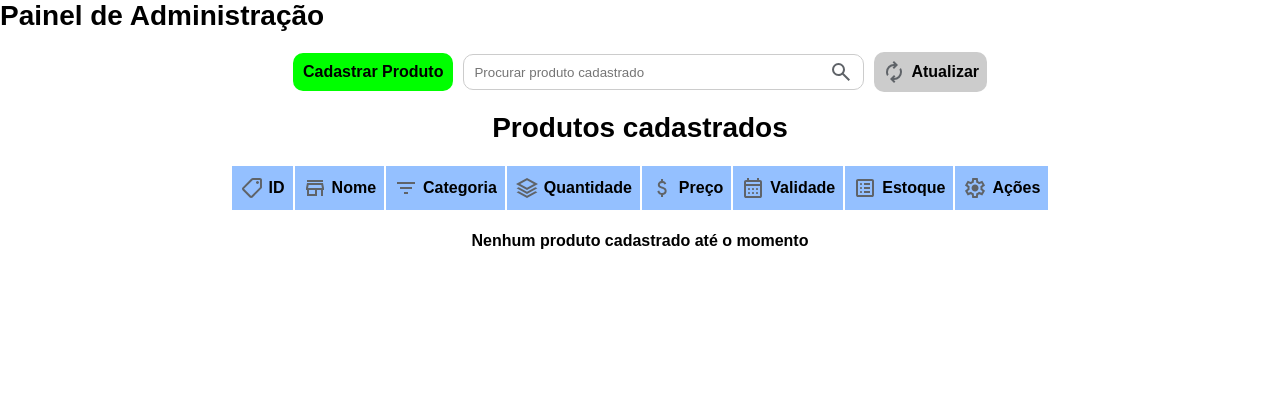
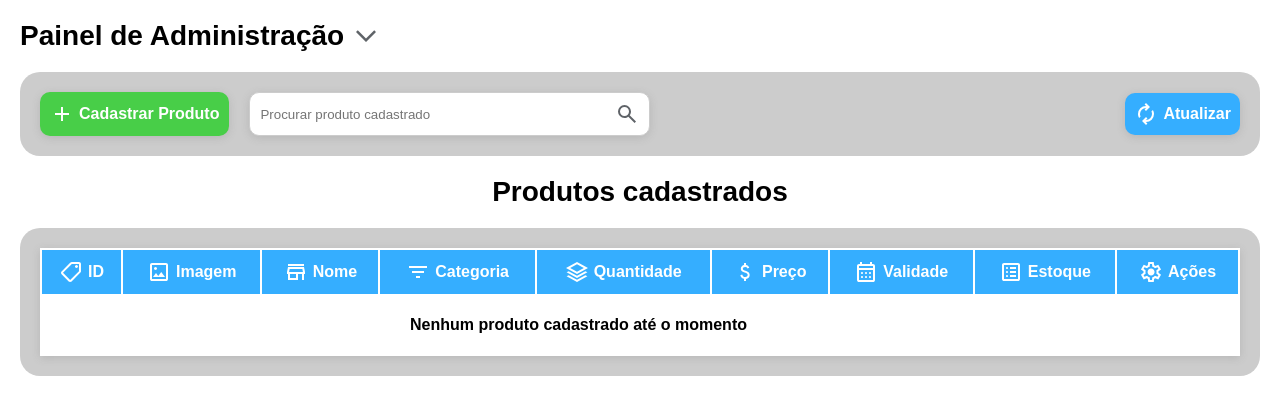
Before and after one commit to thomazandreywalicoski/curso-php, a PHP site: page /produtos.php?id=1 in a window 1280 px wide. Shown: the top 415 px of the page. Run offline with PHP 8.4, Linux system fonts and the light colour scheme; data that the repository does not hold is empty.

Commit message:
Adicionado no layout no painel de controle

```diff
--- a/crud_produtos/estilo/pagina_administracao/pagina_administracao.css
+++ b/crud_produtos/estilo/pagina_administracao/pagina_administracao.css
@@ -2,6 +2,11 @@
     margin: 0px;
     padding: 0px;
     box-sizing: border-box;
+}
+
+body {
+    display: flex;
+    justify-content: center;
 }
 
 .titulo-painel-administracao {
@@ -9,31 +14,60 @@
     font-size: 14px;
     font-weight: 600;
     margin-bottom: 20px;
+    width: 100%;
+    text-align: start;
+    display: flex;
+    align-items: center;
+    gap: 10px;
+}
+
+.titulo-painel-administracao svg {
+    transform: rotate(90deg);
 }
 
 .container-produtos-cadastrados {
     display: flex;
     flex-direction: column;
     align-items: center;
+    justify-content: center;
+    max-width: 1280px;
+    width: 100%;
+    padding: 20px;
 }
 
 .painel-administracao {
     display: flex;
     margin-bottom: 10px;
     align-items: center;
+    background-color: #ccc;
+    padding: 20px;
+    border-radius: 20px;
+    width: 100%;
+    justify-content: space-between;
+}
+
+.painel-administracao-cadastro {
+    display: flex;
+    align-items: center;
+    justify-content: center;
+    gap: 10px;
 }
 
 .btn-cadastrar {
-    display: inline-block;
-    background-color: rgb(0, 255, 0);
+    display: flex;
+    align-items: center;
+    justify-content: center;
+    gap: 5px;
+    background-color: rgb(72, 206, 72);
     padding: 10px;
     font-family: Arial, Helvetica, sans-serif;
     font-weight: 600;
     border-radius: 10px;
     text-decoration: none;
-    color: black;
+    color: #ffffff;
     cursor: pointer;
     margin-right: 10px;
+    box-shadow: rgba(99, 99, 99, 0.2) 0px 2px 8px 0px;
 }
 
 .pesquisar-produto-cadastrado {
@@ -42,8 +76,10 @@
     justify-content: center;
     gap: 5px;
     border: 1px solid #ccc;
-    padding: 5px 10px;
+    padding: 9px 10px;
     border-radius: 10px;
+    background-color: #fff;
+    box-shadow: rgba(99, 99, 99, 0.2) 0px 2px 8px 0px;
 }
 
 .pesquisar-produto-cadastrado input {
@@ -62,17 +98,18 @@
     align-items: center;
     justify-content: center;
     gap: 5px;
-    background-color: #ccc;
-    padding: 8px;
+    background-color: #35aeff;
+    padding: 9px;
     border-radius: 10px;
     text-decoration: none;
     margin-left: 10px;
+    box-shadow: rgba(99, 99, 99, 0.2) 0px 2px 8px 0px;
 }
 
 .atualizar-tabela p {
     font-family: Arial, Helvetica, sans-serif;
     font-weight: 600;
-    color: black;
+    color: rgb(255, 255, 255);
 }
 
 .titulo-tabela {
@@ -82,8 +119,17 @@
 
 }
 
+.tabela-produtos-cadastrados {
+    background-color: #ccc;
+    padding: 20px;
+    border-radius: 20px;
+    width: 100%;
+}
+
 table {
-    background-color: white;
+    background-color: rgb(255, 255, 255);
+    width: 100%;
+    box-shadow: rgba(99, 99, 99, 0.2) 0px 2px 8px 0px;
 }
 
 p {
@@ -91,7 +137,9 @@ p {
 }
 
 .cabecalho-tabela {
-    background-color: #94c0ff;
+    background-color: #35AEFF;
+    border-radius: 50px;
+    color: #fff;
 }
 
 .informacao-tabela {
@@ -108,11 +156,20 @@ p {
     font-family: Arial, Helvetica, sans-serif;
     text-align: center;
     font-weight: 600;
-    padding-top: 20px;
+    padding: 20px 0px;
 }
 
 .corpo-tabela:nth-child(even) {
-    background-color:#77b0ff6e;
+    background-color:#cfe9ff;
+}
+
+.corpo-tabela:nth-child(even):hover {
+    background-color: #0294f5;
+}
+
+tr:hover {
+    background-color: #0294f5;
+    color: #fff;
 }
 
 .dado-produto {
@@ -146,18 +203,18 @@ p {
     display: flex;
     align-items: center;
     justify-content: center;
-    background-color: #ffd889;
+    background-color: #ffb300;
     padding: 5px;
     border-radius: 8px;
-    border: 1px solid #ffaa00;
+    box-shadow: rgba(99, 99, 99, 0.2) 0px 2px 8px 0px;
 }
 
 .deletar-produto {
     display: flex;
     align-items: center;
     justify-content: center;
-    background-color: #ff9696;
+    background-color: #ff0000;
     padding: 5px;
     border-radius: 8px;
-    border: 1px solid red;
+    box-shadow: rgba(99, 99, 99, 0.2) 0px 2px 8px 0px;
 }
--- a/crud_produtos/produtos.php
+++ b/crud_produtos/produtos.php
@@ -127,25 +127,33 @@
     </div>
 
 
-    <div class="titulo-painel-administracao">
-        <h1>Painel de Administração</h1>
-    </div>
+
 
 
 
     <div class="container-produtos-cadastrados">
+
+        <div class="titulo-painel-administracao">
+            <h1>Painel de Administração</h1>
+            <svg xmlns="http://www.w3.org/2000/svg" height="24px" viewBox="0 -960 960 960" width="24px" fill="#5f6368"><path d="m321-80-71-71 329-329-329-329 71-71 400 400L321-80Z"/></svg>
+        </div>
+
         <div class="painel-administracao">
+            <div class="painel-administracao-cadastro">
                 <div onclick="abrirCadastrarProdutos()" class="btn-cadastrar">
-                    Cadastrar Produto
+                    <svg xmlns="http://www.w3.org/2000/svg" height="24px" viewBox="0 -960 960 960" width="24px" fill="#fff"><path d="M440-440H200v-80h240v-240h80v240h240v80H520v240h-80v-240Z"/>
+                    </svg>
+                    <p>Cadastrar Produto</p>
                 </div>
                 <div class="pesquisar-produto-cadastrado">
                     <input type="search" placeholder="Procurar produto cadastrado">
                     <svg xmlns="http://www.w3.org/2000/svg" height="24px" viewBox="0 -960 960 960" width="24px" fill="#5f6368"><path d="M784-120 532-372q-30 24-69 38t-83 14q-109 0-184.5-75.5T120-580q0-109 75.5-184.5T380-840q109 0 184.5 75.5T640-580q0 44-14 83t-38 69l252 252-56 56ZM380-400q75 0 127.5-52.5T560-580q0-75-52.5-127.5T380-760q-75 0-127.5 52.5T200-580q0 75 52.5 127.5T380-400Z"/>
                     </svg>
                 </div>
+            </div>
             <div>
                 <a id="atualizar" href="produtos.php" class="atualizar-tabela">
-                    <svg xmlns="http://www.w3.org/2000/svg" height="24px" viewBox="0 -960 960 960" width="24px" fill="#5f6368"><path d="M204-318q-22-38-33-78t-11-82q0-134 93-228t227-94h7l-64-64 56-56 160 160-160 160-56-56 64-64h-7q-100 0-170 70.5T240-478q0 26 6 51t18 49l-60 60ZM481-40 321-200l160-160 56 56-64 64h7q100 0 170-70.5T720-482q0-26-6-51t-18-49l60-60q22 38 33 78t11 82q0 134-93 228t-227 94h-7l64 64-56 56Z"/>
+                    <svg xmlns="http://www.w3.org/2000/svg" height="24px" viewBox="0 -960 960 960" width="24px" fill="#fff"><path d="M204-318q-22-38-33-78t-11-82q0-134 93-228t227-94h7l-64-64 56-56 160 160-160 160-56-56 64-64h-7q-100 0-170 70.5T240-478q0 26 6 51t18 49l-60 60ZM481-40 321-200l160-160 56 56-64 64h7q100 0 170-70.5T720-482q0-26-6-51t-18-49l60-60q22 38 33 78t11 82q0 134-93 228t-227 94h-7l64 64-56 56Z"/>
                     </svg>
                     <p>Atualizar</p>
                 </a>
@@ -169,7 +177,7 @@
 
                         <th class="coluna-tabela">
                             <div class="informacao-tabela">
-                                <svg class="icone-coluna" xmlns="http://www.w3.org/2000/svg" height="24px" viewBox="0 -960 960 960" width="24px" fill="#5f6368">
+                                <svg class="icone-coluna" xmlns="http://www.w3.org/2000/svg" height="24px" viewBox="0 -960 960 960" width="24px" fill="#fff">
                                     <path d="M446-80q-15 0-30-6t-27-18L103-390q-12-12-17.5-26.5T80-446q0-15 5.5-30t17.5-27l352-353q11-11 26-17.5t31-6.5h287q33 0 56.5 23.5T879-800v287q0 16-6 30.5T856-457L503-104q-12 12-27 18t-30 6Zm0-80 353-354v-286H513L160-446l286 286Zm253-480q25 0 42.5-17.5T759-700q0-25-17.5-42.5T699-760q-25 0-42.5 17.5T639-700q0 25 17.5 42.5T699-640ZM480-480Z"/>
                                 </svg>
                                 <p>ID</p>
@@ -177,7 +185,15 @@
                         </th>
                         <th class="coluna-tabela">
                             <div class="informacao-tabela">
-                                <svg xmlns="http://www.w3.org/2000/svg" height="24px" viewBox="0 -960 960 960" width="24px" fill="#5f6368">
+                                <svg xmlns="http://www.w3.org/2000/svg" height="24px" viewBox="0 -960 960 960" width="24px" fill="#fff">
+                                    <path d="M200-120q-33 0-56.5-23.5T120-200v-560q0-33 23.5-56.5T200-840h560q33 0 56.5 23.5T840-760v560q0 33-23.5 56.5T760-120H200Zm0-80h560v-560H200v560Zm40-80h480L570-480 450-320l-90-120-120 160Zm-40 80v-560 560Zm140-360q25 0 42.5-17.5T400-620q0-25-17.5-42.5T340-680q-25 0-42.5 17.5T280-620q0 25 17.5 42.5T340-560Z"/>
+                                </svg>
+                                <p>Imagem</p>
+                            </div>
+                        </th>
+                        <th class="coluna-tabela">
+                            <div class="informacao-tabela">
+                                <svg xmlns="http://www.w3.org/2000/svg" height="24px" viewBox="0 -960 960 960" width="24px" fill="#fff">
                                     <path d="M160-720v-80h640v80H160Zm0 560v-240h-40v-80l40-200h640l40 200v80h-40v240h-80v-240H560v240H160Zm80-80h240v-160H240v160Zm-38-240h556-556Zm0 0h556l-24-120H226l-24 120Z"/>
                                 </svg>
                                 <p>Nome</p>
@@ -185,7 +201,7 @@
                         </th>
                         <th class="coluna-tabela">
                             <div class="informacao-tabela">
-                                <svg xmlns="http://www.w3.org/2000/svg" height="24px" viewBox="0 -960 960 960" width="24px" fill="#5f6368">
+                                <svg xmlns="http://www.w3.org/2000/svg" height="24px" viewBox="0 -960 960 960" width="24px" fill="#fff">
                                     <path d="M400-240v-80h160v80H400ZM240-440v-80h480v80H240ZM120-640v-80h720v80H120Z"/>
                                 </svg>
                                 <p>Categoria</p>
@@ -193,7 +209,7 @@
                         </th>
                         <th class="coluna-tabela">
                             <div class="informacao-tabela">
-                                <svg xmlns="http://www.w3.org/2000/svg" height="24px" viewBox="0 -960 960 960" width="24px" fill="#5f6368">
+                                <svg xmlns="http://www.w3.org/2000/svg" height="24px" viewBox="0 -960 960 960" width="24px" fill="#fff">
                                     <path d="M480-400 40-640l440-240 440 240-440 240Zm0 160L63-467l84-46 333 182 333-182 84 46-417 227Zm0 160L63-307l84-46 333 182 333-182 84 46L480-80Zm0-411 273-149-273-149-273 149 273 149Zm0-149Z"/>
                                 </svg>
                                 <p>Quantidade</p>
@@ -201,7 +217,7 @@
                         </th>
                         <th class="coluna-tabela">
                             <div class="informacao-tabela">
-                                <svg xmlns="http://www.w3.org/2000/svg" height="24px" viewBox="0 -960 960 960" width="24px" fill="#5f6368">
+                                <svg xmlns="http://www.w3.org/2000/svg" height="24px" viewBox="0 -960 960 960" width="24px" fill="#fff">
                                     <path d="M441-120v-86q-53-12-91.5-46T293-348l74-30q15 48 44.5 73t77.5 25q41 0 69.5-18.5T587-356q0-35-22-55.5T463-458q-86-27-118-64.5T313-614q0-65 42-101t86-41v-84h80v84q50 8 82.5 36.5T651-650l-74 32q-12-32-34-48t-60-16q-44 0-67 19.5T393-614q0 33 30 52t104 40q69 20 104.5 63.5T667-358q0 71-42 108t-104 46v84h-80Z"/>
                                 </svg>
                                 <p>Preço</p>
@@ -209,7 +225,7 @@
                         </th>
                         <th class="coluna-tabela">
                             <div class="informacao-tabela">
-                                <svg xmlns="http://www.w3.org/2000/svg" height="24px" viewBox="0 -960 960 960" width="24px" fill="#5f6368">
+                                <svg xmlns="http://www.w3.org/2000/svg" height="24px" viewBox="0 -960 960 960" width="24px" fill="#fff">
                                     <path d="M200-80q-33 0-56.5-23.5T120-160v-560q0-33 23.5-56.5T200-800h40v-80h80v80h320v-80h80v80h40q33 0 56.5 23.5T840-720v560q0 33-23.5 56.5T760-80H200Zm0-80h560v-400H200v400Zm0-480h560v-80H200v80Zm0 0v-80 80Zm280 240q-17 0-28.5-11.5T440-440q0-17 11.5-28.5T480-480q17 0 28.5 11.5T520-440q0 17-11.5 28.5T480-400Zm-160 0q-17 0-28.5-11.5T280-440q0-17 11.5-28.5T320-480q17 0 28.5 11.5T360-440q0 17-11.5 28.5T320-400Zm320 0q-17 0-28.5-11.5T600-440q0-17 11.5-28.5T640-480q17 0 28.5 11.5T680-440q0 17-11.5 28.5T640-400ZM480-240q-17 0-28.5-11.5T440-280q0-17 11.5-28.5T480-320q17 0 28.5 11.5T520-280q0 17-11.5 28.5T480-240Zm-160 0q-17 0-28.5-11.5T280-280q0-17 11.5-28.5T320-320q17 0 28.5 11.5T360-280q0 17-11.5 28.5T320-240Zm320 0q-17 0-28.5-11.5T600-280q0-17 11.5-28.5T640-320q17 0 28.5 11.5T680-280q0 17-11.5 28.5T640-240Z"/>
                                 </svg>
                                 <p>Validade</p>
@@ -217,7 +233,7 @@
                         </th>
                         <th class="coluna-tabela">
                             <div class="informacao-tabela">
-                                <svg xmlns="http://www.w3.org/2000/svg" height="24px" viewBox="0 -960 960 960" width="24px" fill="#5f6368">
+                                <svg xmlns="http://www.w3.org/2000/svg" height="24px" viewBox="0 -960 960 960" width="24px" fill="#fff">
                                     <path d="M320-280q17 0 28.5-11.5T360-320q0-17-11.5-28.5T320-360q-17 0-28.5 11.5T280-320q0 17 11.5 28.5T320-280Zm0-160q17 0 28.5-11.5T360-480q0-17-11.5-28.5T320-520q-17 0-28.5 11.5T280-480q0 17 11.5 28.5T320-440Zm0-160q17 0 28.5-11.5T360-640q0-17-11.5-28.5T320-680q-17 0-28.5 11.5T280-640q0 17 11.5 28.5T320-600Zm120 320h240v-80H440v80Zm0-160h240v-80H440v80Zm0-160h240v-80H440v80ZM200-120q-33 0-56.5-23.5T120-200v-560q0-33 23.5-56.5T200-840h560q33 0 56.5 23.5T840-760v560q0 33-23.5 56.5T760-120H200Zm0-80h560v-560H200v560Zm0-560v560-560Z"/>
                                 </svg>
                                 <p>Estoque</p>
@@ -225,7 +241,7 @@
                         </th>
                         <th class="coluna-tabela">
                             <div class="informacao-tabela">
-                                <svg xmlns="http://www.w3.org/2000/svg" height="24px" viewBox="0 -960 960 960" width="24px" fill="#5f6368">
+                                <svg xmlns="http://www.w3.org/2000/svg" height="24px" viewBox="0 -960 960 960" width="24px" fill="#fff">
                                     <path d="m370-80-16-128q-13-5-24.5-12T307-235l-119 50L78-375l103-78q-1-7-1-13.5v-27q0-6.5 1-13.5L78-585l110-190 119 50q11-8 23-15t24-12l16-128h220l16 128q13 5 24.5 12t22.5 15l119-50 110 190-103 78q1 7 1 13.5v27q0 6.5-2 13.5l103 78-110 190-118-50q-11 8-23 15t-24 12L590-80H370Zm70-80h79l14-106q31-8 57.5-23.5T639-327l99 41 39-68-86-65q5-14 7-29.5t2-31.5q0-16-2-31.5t-7-29.5l86-65-39-68-99 42q-22-23-48.5-38.5T533-694l-13-106h-79l-14 106q-31 8-57.5 23.5T321-633l-99-41-39 68 86 64q-5 15-7 30t-2 32q0 16 2 31t7 30l-86 65 39 68 99-42q22 23 48.5 38.5T427-266l13 106Zm42-180q58 0 99-41t41-99q0-58-41-99t-99-41q-59 0-99.5 41T342-480q0 58 40.5 99t99.5 41Zm-2-140Z"/>
                                 </svg>
                                 <p>Ações</p>
@@ -276,6 +292,9 @@
                                     <td class="dado-produto dado-produto-centralizado">
                                         <?php echo $produto['id'] ?>
                                     </td>
+                                    <td class="dado-produto dado-produto-centralizado">
+                                        <!--<?php echo $produto['imagem'] ?>-->
+                                    </td>
                                     <td class="dado-produto">
                                         <?php echo $produto['nome'] ?>
                                     </td>
@@ -299,7 +318,7 @@
                                         <div class="acoes-tabela">
                                             <a href="produtos.php?id=<?php echo $produto['id'] ?>#modal">
                                                 <div id="abrirModalDiv" onclick="abrirEditarProdutos()" class="editar-produto" >
-                                                    <svg xmlns="http://www.w3.org/2000/svg" height="24px" viewBox="0 -960 960 960" width="24px" fill="#ffaa00"><path d="M200-200h57l391-391-57-57-391 391v57Zm-80 80v-170l528-527q12-11 26.5-17t30.5-6q16 0 31 6t26 18l55 56q12 11 17.5 26t5.5 30q0 16-5.5 30.5T817-647L290-120H120Zm640-584-56-56 56 56Zm-141 85-28-29 57 57-29-28Z"/>
+                                                    <svg xmlns="http://www.w3.org/2000/svg" height="24px" viewBox="0 -960 960 960" width="24px" fill="#fff"><path d="M200-120q-33 0-56.5-23.5T120-200v-560q0-33 23.5-56.5T200-840h357l-80 80H200v560h560v-278l80-80v358q0 33-23.5 56.5T760-120H200Zm280-360ZM360-360v-170l367-367q12-12 27-18t30-6q16 0 30.5 6t26.5 18l56 57q11 12 17 26.5t6 29.5q0 15-5.5 29.5T897-728L530-360H360Zm481-424-56-56 56 56ZM440-440h56l232-232-28-28-29-28-231 231v57Zm260-260-29-28 29 28 28 28-28-28Z"/>
                                                     </svg>
                                                 </div>
                                             </a>
@@ -308,7 +327,7 @@
 
                                             <a href="produtos.php?id=<?php echo $produto['id'] ?>#modal">
                                                 <div class="deletar-produto" onclick="abrirDeletarProdutos()">
-                                                    <svg xmlns="http://www.w3.org/2000/svg" height="24px" viewBox="0 -960 960 960" width="24px" fill="#ff0000"><path d="M280-120q-33 0-56.5-23.5T200-200v-520h-40v-80h200v-40h240v40h200v80h-40v520q0 33-23.5 56.5T680-120H280Zm400-600H280v520h400v-520ZM360-280h80v-360h-80v360Zm160 0h80v-360h-80v360ZM280-720v520-520Z"/>
+                                                    <svg xmlns="http://www.w3.org/2000/svg" height="24px" viewBox="0 -960 960 960" width="24px" fill="#fff"><path d="M280-120q-33 0-56.5-23.5T200-200v-520h-40v-80h200v-40h240v40h200v80h-40v520q0 33-23.5 56.5T680-120H280Zm400-600H280v520h400v-520ZM360-280h80v-360h-80v360Zm160 0h80v-360h-80v360ZM280-720v520-520Z"/>
                                                     </svg>
                                                 </div>
                                             </a>
```
Lines whose indentation alone changed are shown as unchanged.
